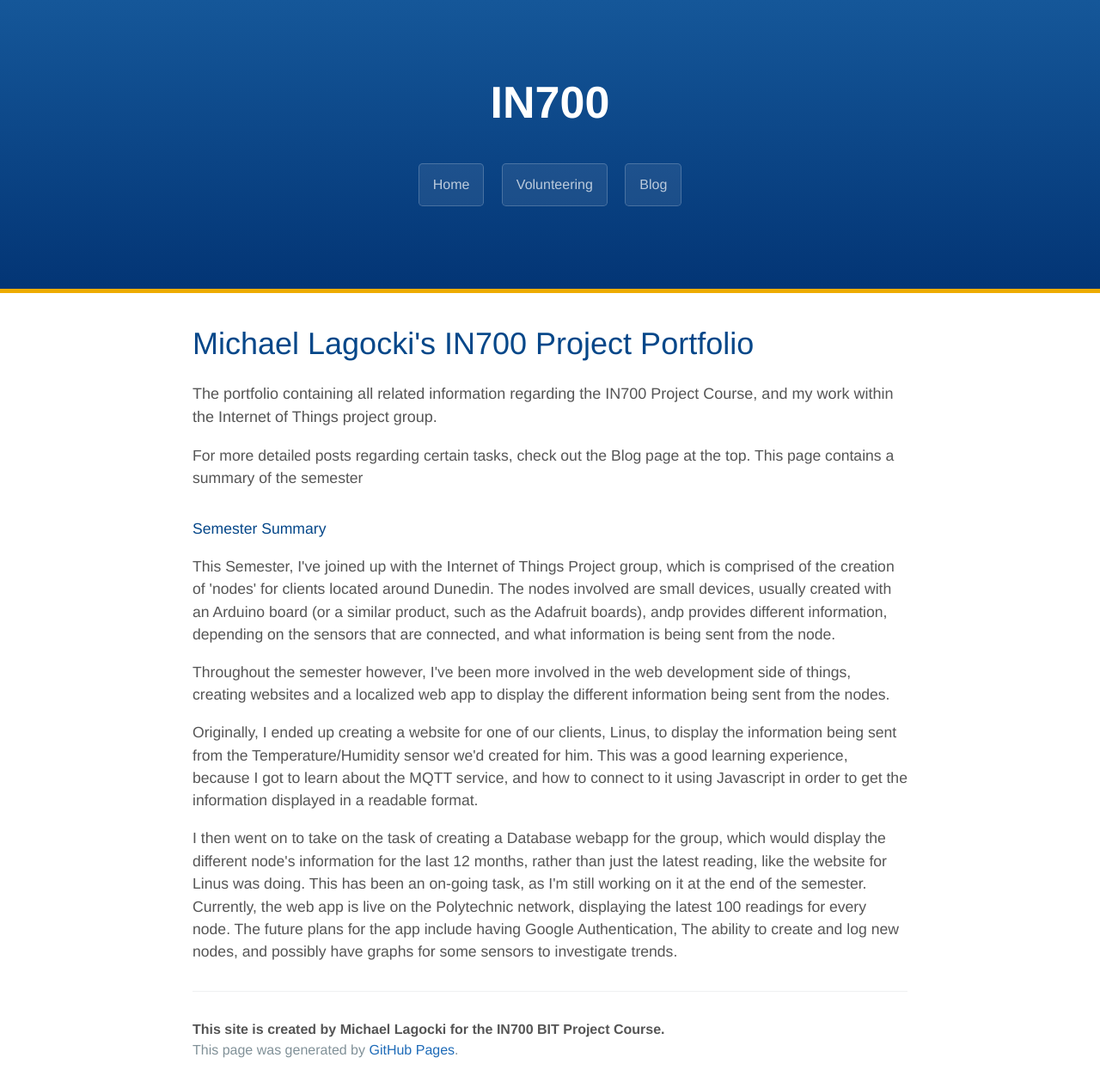
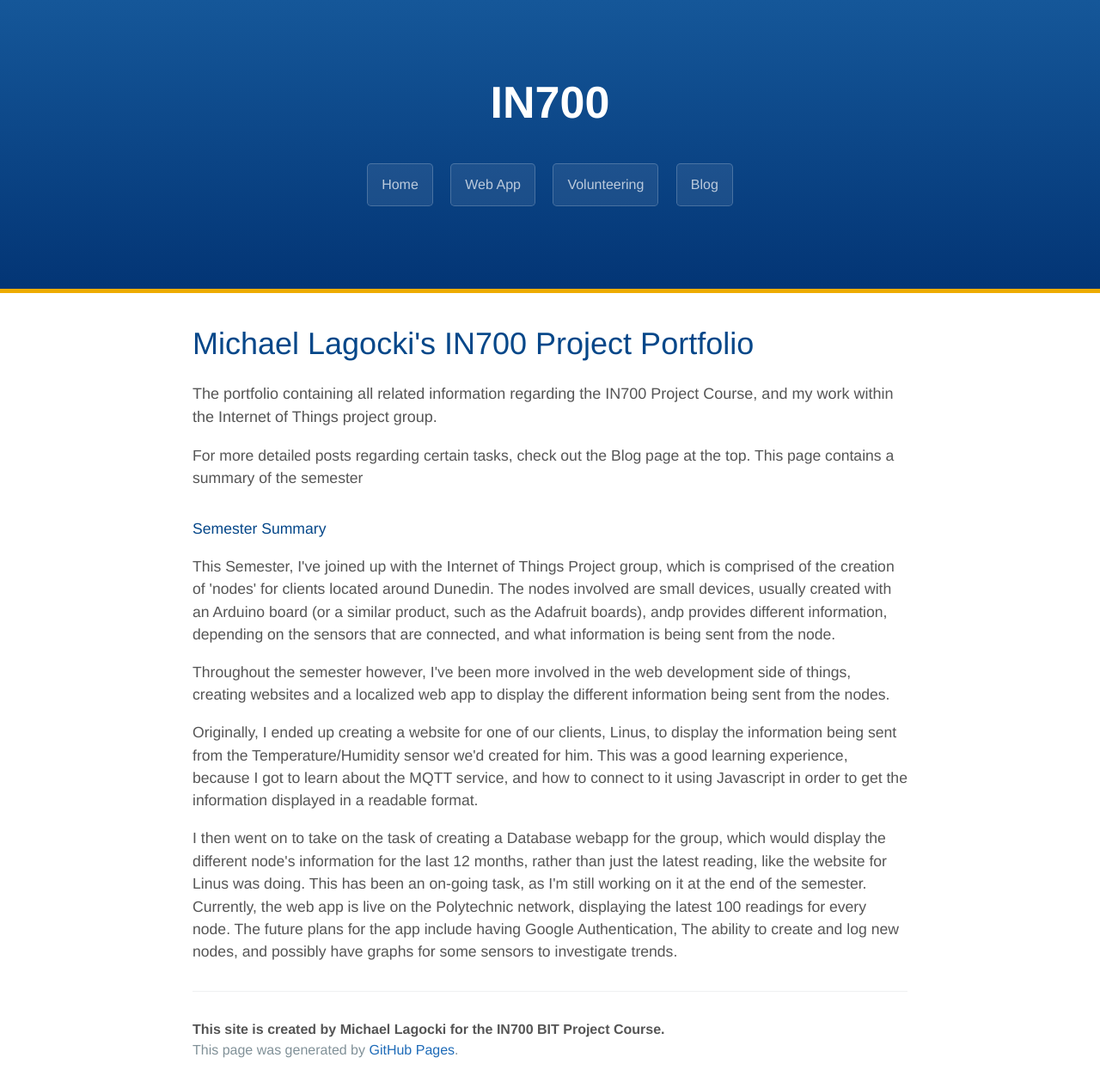
Before and after one commit to kammorne/IN700, a Jekyll site: the page built from index.html, in a window 1280 px wide. Shown: the whole page at 86% size. Built offline with Jekyll 4.4.1, drawn with Linux system fonts in a browser that asks for light colours.

Commit message:
Update page-header.html

```diff
--- a/_includes/page-header.html
+++ b/_includes/page-header.html
@@ -2,6 +2,7 @@
   <h1 class="project-name">{{ site.title }}</h1>
   <h2 class="project-tagline">{{ site.tagline }}</h2>
       <a href="/lagoma1_IN700/" class="btn">Home</a>
+      <a href="/lagoma1_IN700/iotdata" class="btn">Web App</a>
       <a href="/lagoma1_IN700/volunteering" class="btn">Volunteering</a>
       <a href="/lagoma1_IN700/blog" class="btn">Blog</a>
 </section>
```
